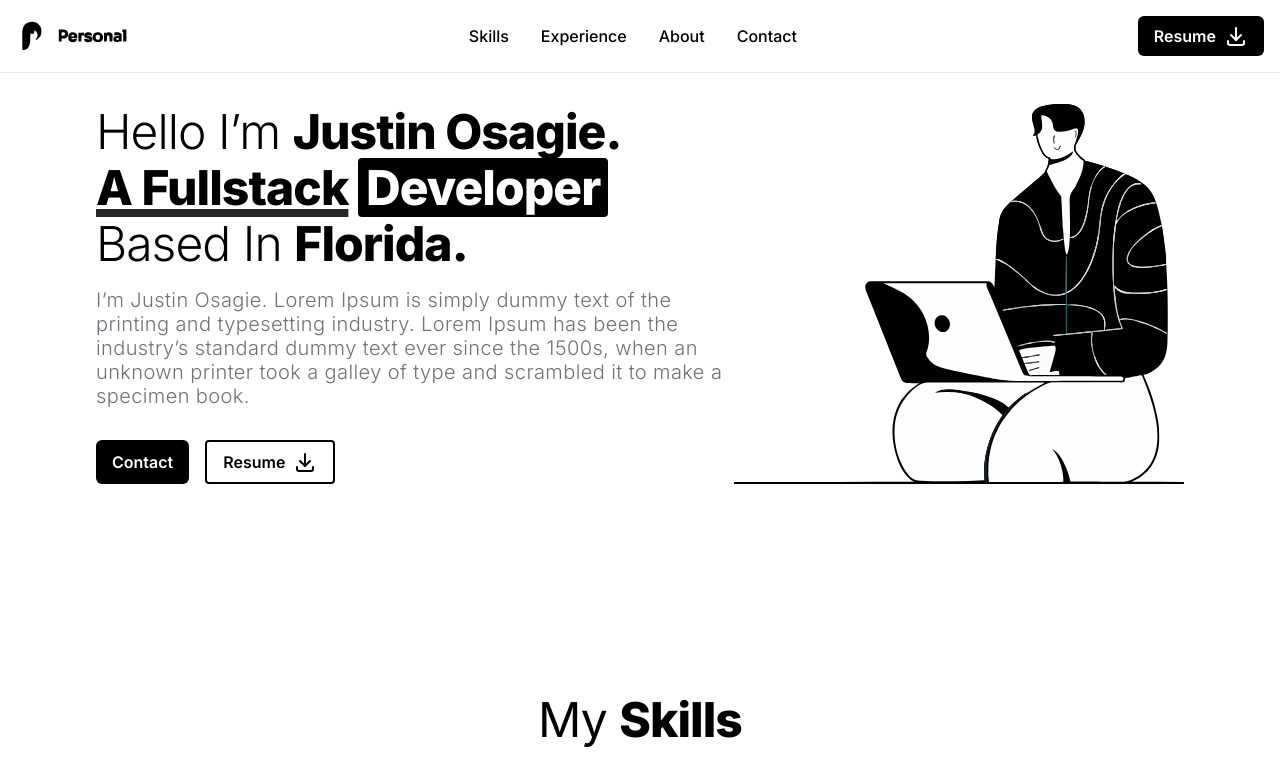
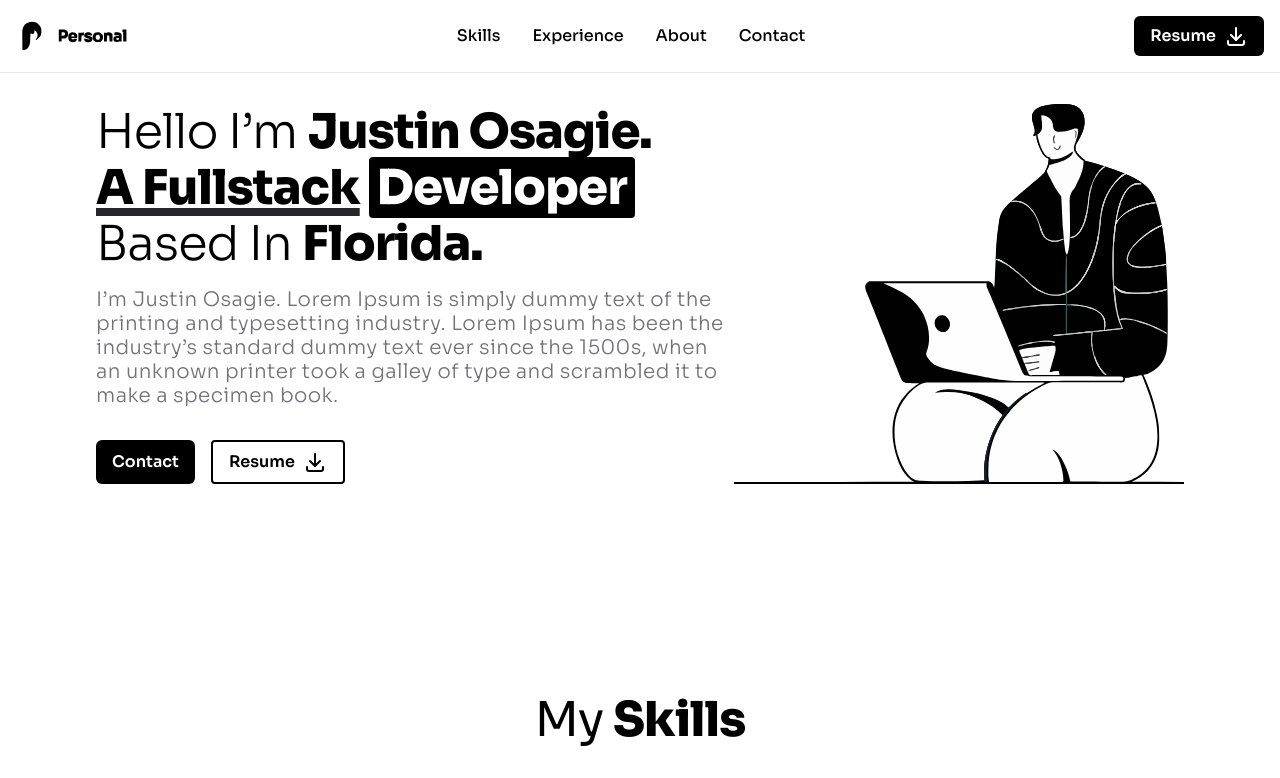
Before and after one commit to ashleyc2219/portfolio-web, a Next.js app: page / in a window 1280 px wide. Shown: the top 778 px of the page. Built offline with nearby package versions, Linux system fonts and the light colour scheme.

Commit message:
Added sora font

```diff
--- a/app/layout.tsx
+++ b/app/layout.tsx
@@ -1,9 +1,6 @@
 import type { Metadata } from "next";
-import { Inter } from "next/font/google";
 import { ThemeModeScript } from "flowbite-react";
 import "./globals.css";
-
-const inter = Inter({ subsets: ["latin"] });
 
 export const metadata: Metadata = {
   title: "Create Flowbite React",
@@ -19,8 +16,19 @@
     <html lang="en" className="scroll-smooth">
       <head>
         <ThemeModeScript />
+        {/* Add the Sora font */}
+        <link rel="preconnect" href="https://fonts.googleapis.com" />
+        <link
+          rel="preconnect"
+          href="https://fonts.gstatic.com"
+          crossOrigin="anonymous"
+        />
+        <link
+          href="https://fonts.googleapis.com/css2?family=Sora:wght@100..800&display=swap"
+          rel="stylesheet"
+        />
       </head>
-      <body className={inter.className}>{children}</body>
+      <body className="font-sans">{children}</body>
     </html>
   );
 }
--- a/tailwind.config.ts
+++ b/tailwind.config.ts
@@ -29,7 +29,7 @@
         },
       },
       fontFamily: {
-        sans: ["Roboto", "sans-serif"], // Default font family
+        sans: ["Sora", "sans-serif"], // Default font family
       },
       fontSize: {
         "display-outlined": [
```
